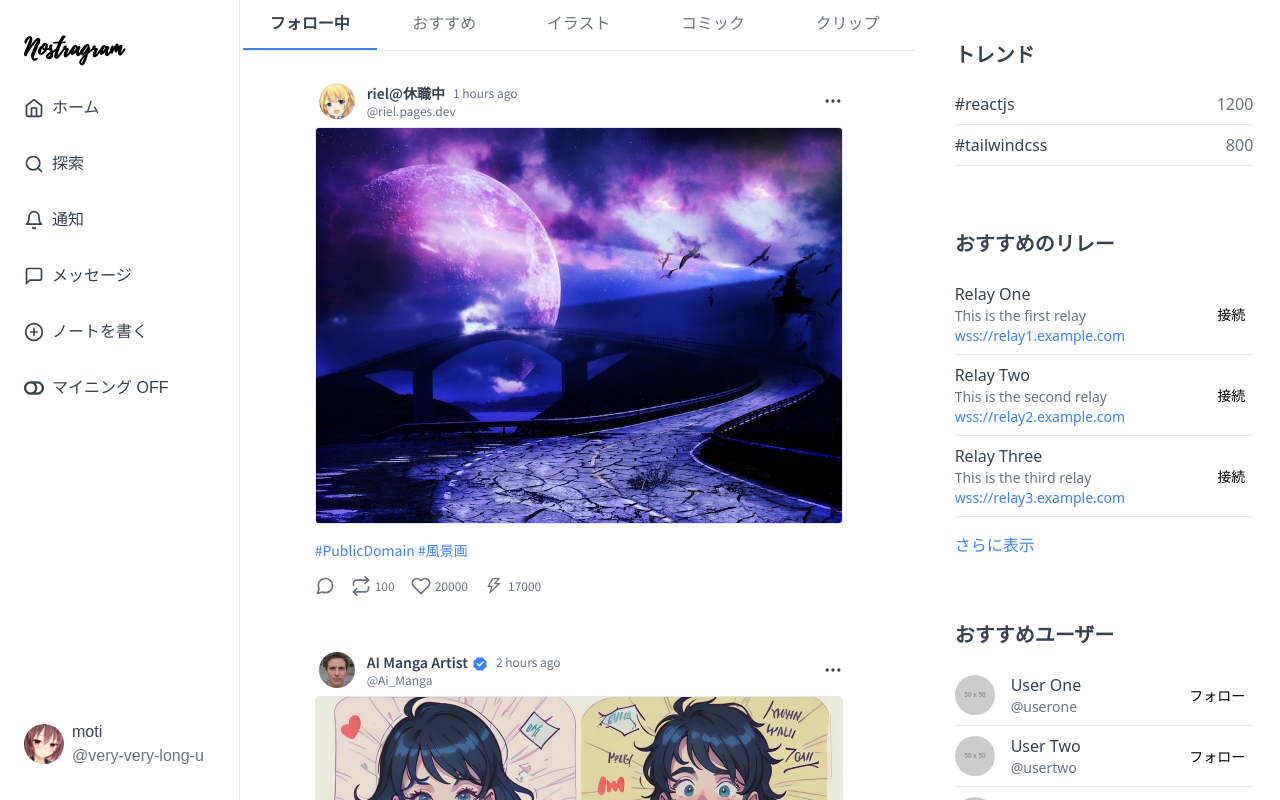
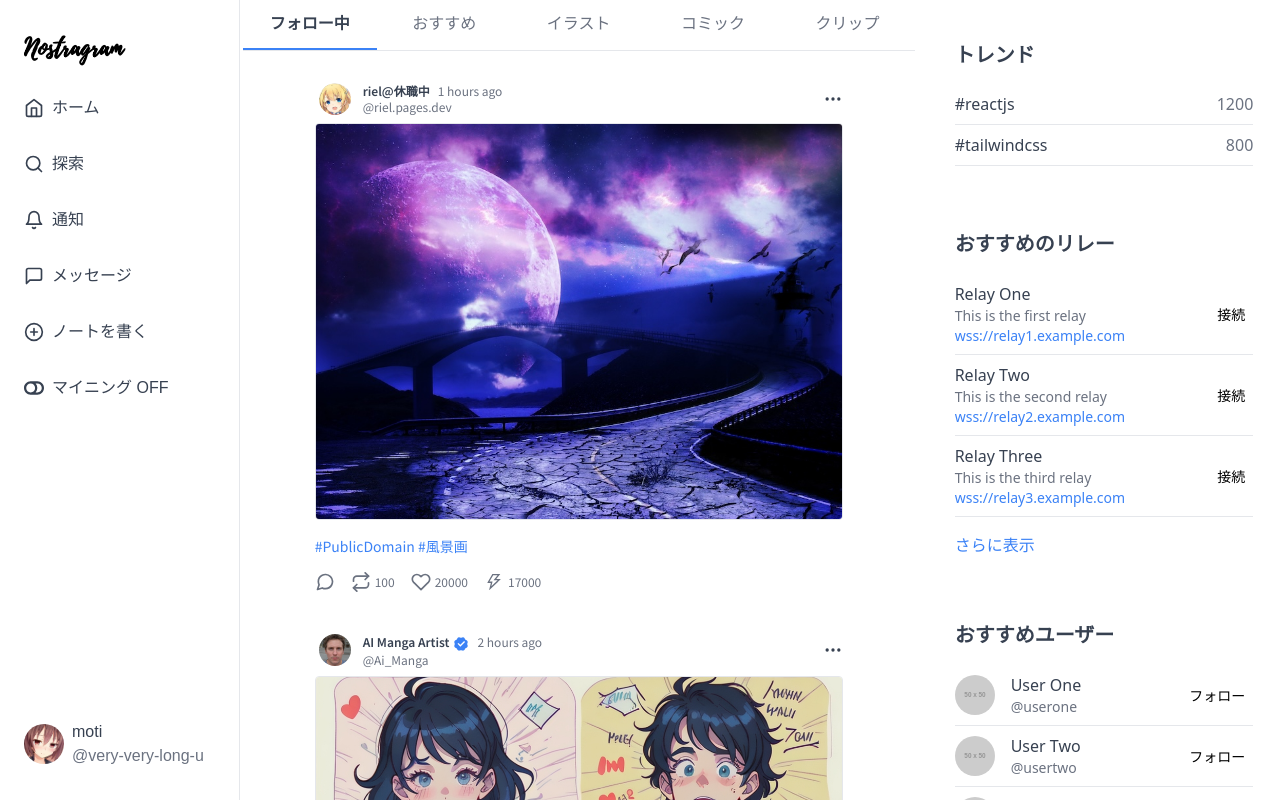
Before and after one commit to motxx/nostr-webclient, a React (Create React App) app: page / in a window 1280 px wide. Built offline with nearby package versions, Linux system fonts and the light colour scheme; a web font is replaced by a local one.

Commit message:
feat: PostItemHeaderのサイズ調整

```diff
--- a/src/components/PostItem/PostItemHeader.tsx
+++ b/src/components/PostItem/PostItemHeader.tsx
@@ -38,11 +38,11 @@ const PostItemHeader: React.FC<PostItemHeaderProps> = ({
           <img
             src={userImage}
             alt={`${userName}'s profile`}
-            className="w-9 h-9 ml-1 rounded-full"
+            className="w-8 h-8 ml-1 rounded-full"
           />
           <div>
             <div className="flex items-center">
-              <div className="font-semibold text-sm text-gray-700 dark:text-gray-300">
+              <div className="font-semibold text-xs text-gray-700 dark:text-gray-300">
                 {userName}
               </div>
               {verified && (
--- a/src/components/Timeline/Timeline.tsx
+++ b/src/components/Timeline/Timeline.tsx
@@ -63,7 +63,7 @@ const Timeline: React.FC<TimelineProps> = ({ onScrollUp, onScrollDown }) => {
       <div className="flex justify-center w-full">
         <div className="sm:pl-6 sm:pr-6 pt-4 sm:pt-8 mb-20 max-w-xl">
           {posts.map((post) => (
-            <div key={post.id} className="mb-12 sm:mb-14">
+            <div key={post.id} className="mb-8 sm:mb-10">
               <PostItem
                 userId={post.userId}
                 userName={post.userName}
```
